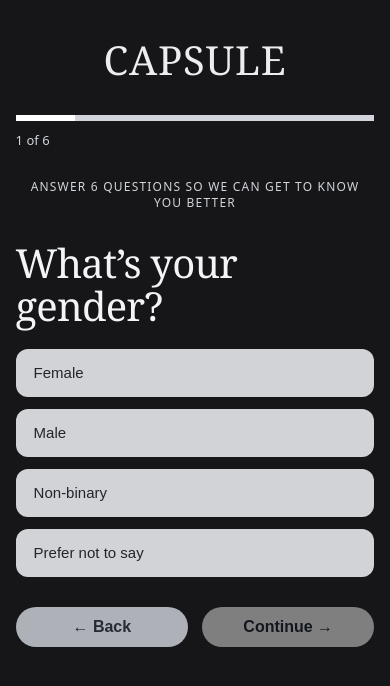
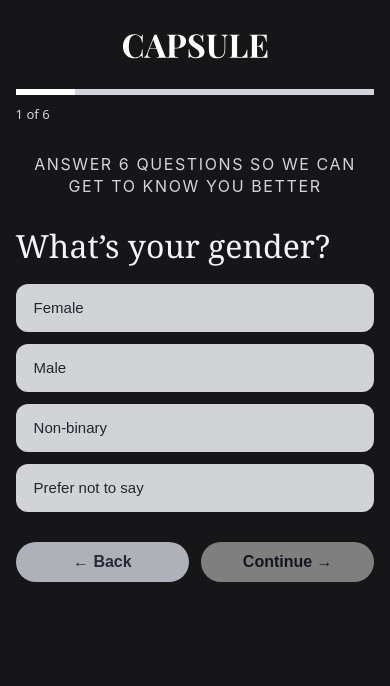
Before and after one commit to teiatan/ui-hackaton-14-03-2026, a React (Vite) app: page /quiz in a window 390 px wide. Shown: the top 686 px of the page. Built offline with nearby package versions, Linux system fonts and the light colour scheme; what @fal-ai/client would draw is missing.

Commit message:
style: questions

```diff
--- a/src/index.css
+++ b/src/index.css
@@ -508,10 +508,9 @@
 
 .footer-brand {
   margin: 0;
-  font-family: Georgia, 'Times New Roman', serif;
-  font-size: 42px;
-  line-height: 1;
-  color: #f3f4f6;
+  width: 120px;
+  height: auto;
+  display: block;
 }
 
 .footer-tagline {
@@ -766,7 +765,7 @@
   }
 
   .footer-brand {
-    font-size: 30px;
+    width: 92px;
   }
 
   .footer-tagline {
@@ -906,9 +905,9 @@
 
 .pricing-brand {
   margin: 0;
-  font-family: Georgia, 'Times New Roman', serif;
-  font-size: 52px;
-  color: #f3f4f6;
+  width: 180px;
+  height: auto;
+  display: block;
 }
 
 .pricing-title {
@@ -1117,9 +1116,9 @@
 
 .quiz-brand {
   margin: 0;
-  font-family: Georgia, 'Times New Roman', serif;
-  font-size: 58px;
-  letter-spacing: 0.02em;
+  width: 145px;
+  height: 29px;
+  display: block;
 }
 
 .quiz-progress {
@@ -1138,10 +1137,13 @@
 
 .quiz-intro {
   margin: 42px 0 0;
-  letter-spacing: 0.11em;
-  font-size: 14px;
-  line-height: 1.3;
-  max-width: 680px;
+  font-family: Inter, system-ui, Avenir, Helvetica, Arial, sans-serif;
+  letter-spacing: 0.1em;
+  font-size: 16px;
+  line-height: 1.4;
+  max-width: 426px;
+  width: 100%;
+  align-self: center;
   text-align: center;
   color: #d1d5db;
 }
@@ -1154,12 +1156,15 @@
 
 .quiz-question {
   margin: 54px 0 0;
-  font-family: Georgia, 'Times New Roman', serif;
-  font-size: 58px;
+  font-family: 'Playfair Display', Georgia, 'Times New Roman', serif;
+  font-size: 40px;
   font-weight: 400;
-  line-height: 1.06;
-  letter-spacing: -0.02em;
+  line-height: 1;
+  letter-spacing: 0;
   color: #f3f4f6;
+  max-width: 426px;
+  width: 100%;
+  align-self: center;
   text-align: left;
 }
 
@@ -1167,7 +1172,8 @@
   display: flex;
   flex-direction: column;
   gap: 16px;
-  width: 100%;
+  width: min(426px, 100%);
+  align-self: center;
   margin-top: 30px;
 }
 
@@ -1189,15 +1195,19 @@
 
 .quiz-actions {
   display: flex;
+  width: min(426px, 100%);
+  align-self: center;
   justify-content: space-between;
   align-items: center;
+  gap: 16px;
   margin-top: 52px;
 }
 
 .quiz-actions .btn {
   border: 0;
   cursor: pointer;
-  min-width: 230px;
+  min-width: 0;
+  width: calc(50% - 8px);
   padding: 15px 24px;
   border-radius: 999px;
   font-size: 17px;
@@ -1228,7 +1238,7 @@
   }
 
   .pricing-brand {
-    font-size: 34px;
+    width: 128px;
   }
 
   .pricing-close {
@@ -1301,7 +1311,8 @@
   }
 
   .quiz-brand {
-    font-size: 40px;
+    width: 145px;
+    height: 29px;
   }
 
   .quiz-progress {
@@ -1316,18 +1327,19 @@
 
   .quiz-intro {
     margin-top: 30px;
-    font-size: 12px;
-    letter-spacing: 1.2px;
+    font-size: 16px;
+    letter-spacing: 0.1em;
+    line-height: 1.4;
   }
 
   .quiz-question {
     margin-top: 32px;
-    font-size: 40px;
+    font-size: 32px;
     text-align: left;
   }
 
   .quiz-options {
-    width: 100%;
+    width: min(426px, 100%);
     margin-top: 22px;
     gap: 12px;
   }
@@ -1339,14 +1351,16 @@
   }
 
   .quiz-actions {
+    width: min(426px, 100%);
+    align-self: center;
     margin-top: 30px;
-    gap: 14px;
+    gap: 12px;
     justify-content: space-between;
   }
 
   .quiz-actions .btn {
     min-width: 0;
-    width: calc(50% - 7px);
+    width: calc(50% - 6px);
     padding: 12px 8px;
     font-size: 16px;
   }
--- a/src/pages/PricingPage.jsx
+++ b/src/pages/PricingPage.jsx
@@ -1,4 +1,5 @@
 import { Link } from 'react-router-dom'
+import capsuleLogo from '../assets/CAPSULE.svg'
 
 function PricingPage() {
   const plans = [
@@ -42,7 +43,7 @@
         ×
       </Link>
 
-      <p className="pricing-brand">CAPSULE</p>
+      <img className="pricing-brand" src={capsuleLogo} alt="CAPSULE" />
       <h1 className="pricing-title">Choose your plan</h1>
       <p className="pricing-subtitle">Unlock your personal AI stylist</p>
 
--- a/src/pages/QuizPage.jsx
+++ b/src/pages/QuizPage.jsx
@@ -1,6 +1,7 @@
 /* eslint-disable react-hooks/set-state-in-effect */
 import { useEffect, useState } from 'react'
 import { useLocation, useNavigate } from 'react-router-dom'
+import capsuleLogo from '../assets/CAPSULE.svg'
 
 const QUIZ_STORAGE_KEY = 'quizAnswers'
 
@@ -154,7 +155,7 @@
 
   return (
     <section className="quiz-page">
-      <p className="quiz-brand">CAPSULE</p>
+      <img className="quiz-brand" src={capsuleLogo} alt="CAPSULE" />
 
       <div className="quiz-card">
         <div className="quiz-progress" aria-hidden="true">
--- a/src/pages/WelcomePage.jsx
+++ b/src/pages/WelcomePage.jsx
@@ -183,7 +183,7 @@
 
       <footer className="landing-footer" aria-label="Footer">
         <div className="footer-brand-block">
-          <p className="footer-brand">CAPSULE</p>
+          <img className="footer-brand" src={capsuleLogo} alt="CAPSULE" />
           <p className="footer-tagline">Your AI-powered personal stylist</p>
         </div>
 
```
